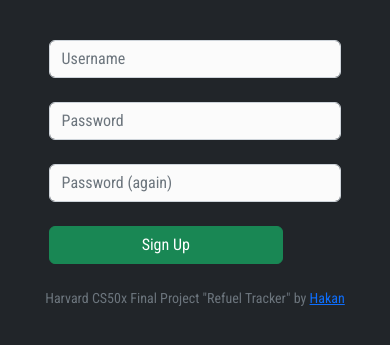
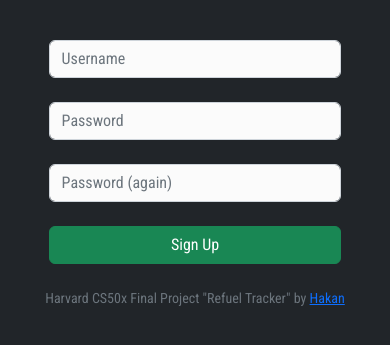
Before and after one commit to hakanayata/refuel-tracker, a Flask app: page /signup in a window 390 px wide. Shown: the part 58-403 px from the top of the page. Run offline with Flask 2, Linux system fonts and the light colour scheme; some libraries are stand-ins or nearby versions.

Commit message:
sign up btn pos fixed

```diff
--- a/templates/signup.html
+++ b/templates/signup.html
@@ -18,8 +18,8 @@ Sign Up
     <div class="mb-4">
         <input class="form-control mx-auto w-sm-80" name="confirmation" type="password" placeholder="Password (again)">
     </div>
-    <div class="d-grid gap-2 d-md-block mx-auto w-sm-80">
-        <button class="btn btn-success w-sm-80" type="submit">Sign Up</button>
+    <div class="d-grid gap-2 d-md-block mx-auto w-auto">
+        <button class="btn btn-success mx-auto w-sm-80" type="submit">Sign Up</button>
     </div>
 
 </form>
```
Also changed, not shown: 2 other files.
